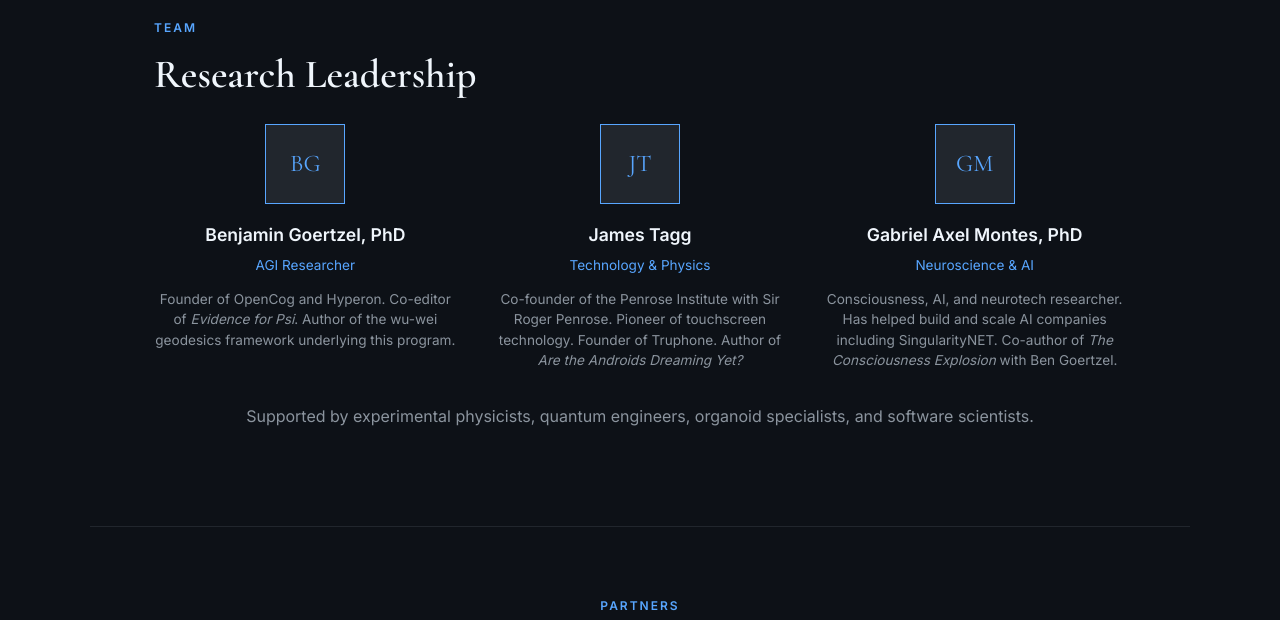
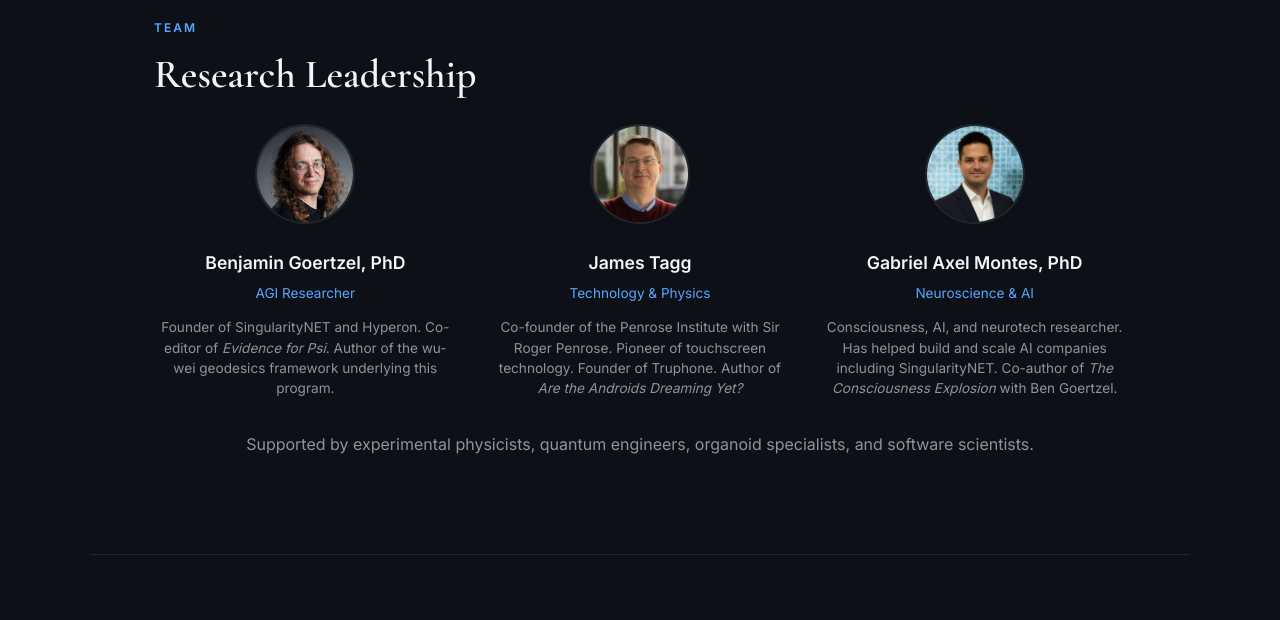
Before and after one commit to GabrielAxel/Quantum-Organoids, a plain HTML site: page index.html in a window 1280 px wide. Shown: the part 4680-5300 px from the top of the page. Drawn offline with nearby package versions, Linux system fonts and the light colour scheme.

Commit message:
Add files via upload

```diff
--- a/index.html
+++ b/index.html
@@ -462,6 +462,20 @@
             margin: 0 auto 1rem;
         }
 
+        .team-photo {
+            width: 100px;
+            height: 100px;
+            border-radius: 50%;
+            object-fit: cover;
+            margin: 0 auto 1rem;
+            border: 2px solid var(--ink-lighter);
+            transition: border-color 0.2s;
+        }
+
+        .team-member:hover .team-photo {
+            border-color: var(--cyan);
+        }
+
         .team-info h4 {
             color: var(--white);
             font-size: 1.1rem;
@@ -721,15 +735,15 @@
 
         <div class="team-grid">
             <div class="team-member">
-                <div class="team-avatar">BG</div>
+                <img src="bengoertzel.jpg" alt="Benjamin Goertzel" class="team-photo">
                 <div class="team-info">
                     <h4>Benjamin Goertzel, PhD</h4>
                     <p class="role">AGI Researcher</p>
-                    <p class="bio">Founder of OpenCog and Hyperon. Co-editor of <em>Evidence for Psi</em>. Author of the wu-wei geodesics framework underlying this program.</p>
+                    <p class="bio">Founder of SingularityNET and Hyperon. Co-editor of <em>Evidence for Psi</em>. Author of the wu-wei geodesics framework underlying this program.</p>
                 </div>
             </div>
             <div class="team-member">
-                <div class="team-avatar">JT</div>
+                <img src="jamestagg.jpg" alt="James Tagg" class="team-photo">
                 <div class="team-info">
                     <h4>James Tagg</h4>
                     <p class="role">Technology & Physics</p>
@@ -737,7 +751,7 @@
                 </div>
             </div>
             <div class="team-member">
-                <div class="team-avatar">GM</div>
+                <img src="gabrielmontes.png" alt="Gabriel Axel Montes" class="team-photo">
                 <div class="team-info">
                     <h4>Gabriel Axel Montes, PhD</h4>
                     <p class="role">Neuroscience & AI</p>
@@ -763,7 +777,7 @@
         <div class="cta-box">
             <h2>If the future can bias the present—even slightly—we should find out.</h2>
             <p>We're open to collaborators and partners across physics, neuroscience, AGI, and scientific philanthropy.</p>
-            <a href="/cdn-cgi/l/email-protection#81e2eeeff5e0e2f5c1e4f9e0ecf1ede4afe2eeec" class="btn-primary">Contact Us</a>
+            <a href="mailto:bengoertzel@gmail.com" class="btn-primary">Contact Us</a>
         </div>
     </section>
 
```
Also changed, not shown: bengoertzel.jpg (added), gabrielmontes.png (added), jamestagg.jpg (added).
